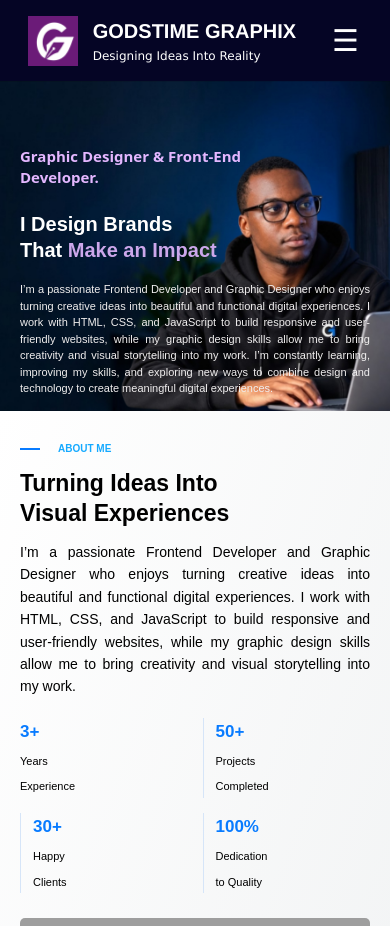
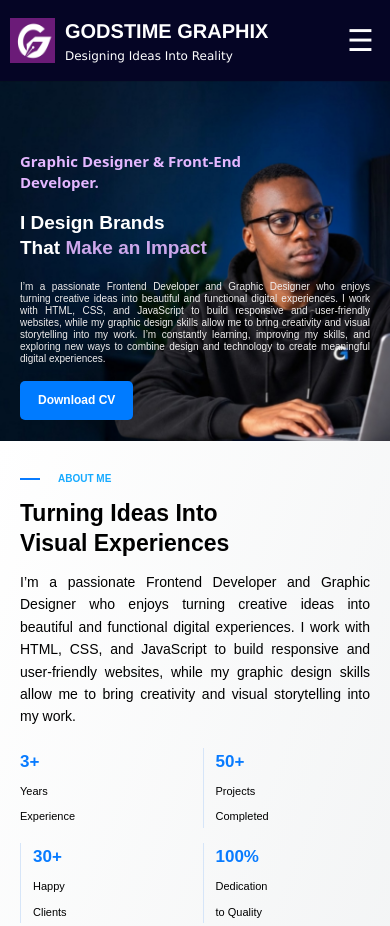
Before and after one commit to owegwemgodstime/godstime-graphix, a plain HTML site: page index.html in a window 390 px wide. Shown: the top 926 px of the page. Drawn offline with nearby package versions, Linux system fonts and the light colour scheme; grey boxes are pictures that could not be loaded.

Commit message:
Add files via upload

```diff
--- a/index.html
+++ b/index.html
@@ -76,8 +76,9 @@
                 to create meaningful digital experiences.
             </p>
 
-
-
+            <a href="OWEGWEM_GODSTIME_CV.pdf" download class="cv-button">
+    Download CV
+</a>
     </section>
 
     <section class="about-section" id="about">
--- a/style.css
+++ b/style.css
@@ -245,6 +245,27 @@ body {
     z-index: 1;
 }
 
+.cv-button {
+    position: absolute;
+    top: 500px;
+    left: 50px;
+    display: inline-block;
+    padding: 12px 25px;
+    background-color: #007bff;
+    color: white;
+    text-decoration: none;
+    font-size: 16px;
+    font-weight: bold;
+    border-radius: 5px;
+    transition: 0.3s ease;
+    cursor: pointer;
+    z-index: 1;
+}
+
+.cv-button:hover {
+    background-color: #0056b3;
+    transform: translateY(-3px);
+}
 
 /* PREVENT IMAGES FROM OVERFLOWING */
 img {
@@ -1274,10 +1295,59 @@ img {
         overflow-x: hidden;
     }
 
+    .header {
+        position: relative;
+        padding: 15px 10px;
+        justify-content: space-between;
+        gap: 10px;
+        box-sizing: border-box;
+    }
+
+    /* LOGO AND BRAND TEXT */
+    .brand {
+        gap: 10px;
+        margin-left: 0;
+    }
+
+    #logo {
+        width: 45px;
+        height: 45px;
+    }
+
+    /* MENU BUTTON */
+    .menu-toggle {
+        display: block;
+        margin-left: auto;
+        flex-shrink: 0;
+    }
+
+    /* HIDE NAVIGATION INITIALLY */
+    .navbar {
+        display: none;
+        flex-direction: column;
+        align-items: flex-start;
+        gap: 20px;
+
+        position: absolute;
+        top: 100%;
+        right: 0;
+
+        width: 220px;
+        padding: 25px;
+
+        background-color: #050525;
+        z-index: 1000;
+    }
+
+    /* DISPLAY MENU WHEN CLICKED */
+    .navbar.active {
+        display: flex;
+    }
+
     .hero {
         position: relative;
         width: 100%;
-        height: 330px;
+        height: 360px;
         overflow: hidden;
     }
 
@@ -1290,7 +1360,7 @@ img {
     }
 
     #front {
-        top: 65px;
+        top: 70px;
         left: 20px;
         right: 10px;
         font-size: 15px;
@@ -1305,7 +1375,7 @@ img {
         top: 130px;
         left: 20px;
         right: 10px;
-        font-size: 20px;
+        font-size: 19px;
         line-height: 1.30;
 
     }
@@ -1314,10 +1384,26 @@ img {
         top: 200px;
         left: 20px;
         width: calc(100% - 40px);
-        font-size: 11px;
-        line-height: 1.5;
-    }
-
+        font-size: 10px;
+        line-height: 1.2;
+    }
+
+     .cv-button {
+    position: absolute;
+    top: 300px;
+    left: 20px;
+    margin: 0 auto;
+    display: block;
+    width: fit-content;
+    padding: 10px 18px;
+    font-size: 12px;
+    background-color: #007bff;
+    color: white;
+    text-decoration: none;
+    text-align: left;
+    border-radius: 5px;
+    z-index: 100;
+}
      .about-section {
         width: 100%;
         min-height: auto;
```
Also changed, not shown: 1 other file.
